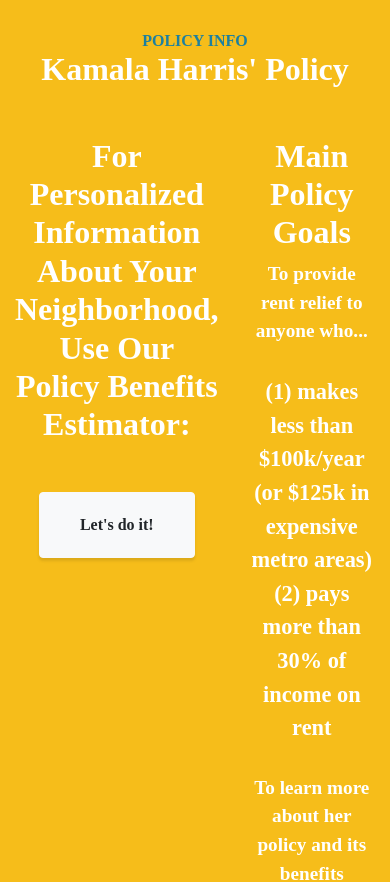
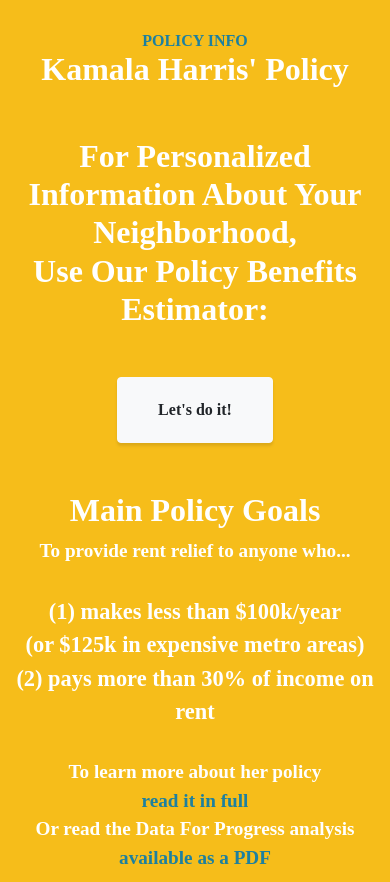
Before and after one commit to aaj3f/housing-policy-react, a React (Create React App) app: page /policies/harris in a window 390 px wide. Shown: the part 1380-2262 px from the top of the page. Built offline with nearby package versions, Linux system fonts and the light colour scheme.

Commit message:
correct minor responsive breakpoint issues

```diff
--- a/src/components/bookerGraph.js
+++ b/src/components/bookerGraph.js
@@ -63,7 +63,7 @@ class BookerGraph extends Component {
     // ]
     return(
       <React.Fragment>
-        <XYPlot className="mx-auto" height={400} width={400}>
+        <XYPlot className="mx-auto" height={400} width={350}>
           <VerticalGridLines />
           <HorizontalGridLines />
           <XAxis position="middle" tickTotal={5} title="Annual Income"/>
--- a/src/components/bookerSummary.js
+++ b/src/components/bookerSummary.js
@@ -6,7 +6,7 @@ class BookerSummary extends Component {
     return(
       <React.Fragment>
         <h2>Main Policy Goals</h2>
-        <p className="text-center text-justify">To provide rent relief to anyone who...<br/><br/><span style={{ fontSize: "1.4rem" }}>(1) pays more than 30% of their monthly income on rent (*)</span><br/><br/>Booker's policy would also improve affordable housing zoning laws and offer "Rainy Day" savings opportunities to its recipients.<br/><br/>To learn more about his policy and its benefits<br/><a href="https://www.congress.gov/bill/115th-congress/senate-bill/3342/text" target="_blank">read it in full</a><br/>Or read the Data For Progress analysis of it<br/><a href="http://filesforprogress.org/memos/housing/Booker_DFP_memo.pdf" target="_blank">available as a PDF</a></p>
+        <p className="text-center text-justify">To provide rent relief to anyone who...<br/><br/><span style={{ fontSize: "1.4rem" }}>(1) pays more than 30% of their monthly income on rent<br/>(tax credit is reduced if you pay more than Fair Market Rent for your area)</span><br/><br/>Booker's policy would also improve affordable housing zoning laws and offer "Rainy Day" savings opportunities to its recipients.<br/><br/>To learn more about his policy<br/><a href="https://www.congress.gov/bill/115th-congress/senate-bill/3342/text" target="_blank">read it in full</a><br/>Or read the Data For Progress analysis<br/><a href="http://filesforprogress.org/memos/housing/Booker_DFP_memo.pdf" target="_blank">available as a PDF</a></p>
       </React.Fragment>
     )
   }
--- a/src/components/harrisGraph.js
+++ b/src/components/harrisGraph.js
@@ -63,7 +63,7 @@ class HarrisGraph extends Component {
     // ]
     return(
       <React.Fragment>
-        <XYPlot className="mx-auto" height={400} width={400}>
+        <XYPlot className="mx-auto" height={400} width={350}>
           <VerticalGridLines />
           <HorizontalGridLines />
           <XAxis position="middle" tickTotal={5} title="Annual Income"/>
--- a/src/components/harrisSummary.js
+++ b/src/components/harrisSummary.js
@@ -6,7 +6,7 @@ class HarrisSummary extends Component {
     return(
       <React.Fragment>
         <h2>Main Policy Goals</h2>
-        <p className="text-center text-justify">To provide rent relief to anyone who...<br/><br/><span style={{ fontSize: "1.4rem" }}>(1) makes less than $100k/year<br/>(or $125k in expensive metro areas)<br/>(2) pays more than 30% of income on rent</span><br/><br/>To learn more about her policy and its benefits<br/><a href="https://www.congress.gov/bill/115th-congress/senate-bill/3250/text" target="_blank">read it in full</a><br/>Or read the Data For Progress analysis of it<br/><a href="http://filesforprogress.org/memos/housing/Harris_DFP_memo.pdf" target="_blank">available as a PDF</a></p>
+        <p className="text-center text-justify">To provide rent relief to anyone who...<br/><br/><span style={{ fontSize: "1.4rem" }}>(1) makes less than $100k/year<br/>(or $125k in expensive metro areas)<br/>(2) pays more than 30% of income on rent</span><br/><br/>To learn more about her policy<br/><a href="https://www.congress.gov/bill/115th-congress/senate-bill/3250/text" target="_blank">read it in full</a><br/>Or read the Data For Progress analysis<br/><a href="http://filesforprogress.org/memos/housing/Harris_DFP_memo.pdf" target="_blank">available as a PDF</a></p>
       </React.Fragment>
     )
   }
--- a/src/components/warrenSummary.js
+++ b/src/components/warrenSummary.js
@@ -6,7 +6,7 @@ class WarrenSummary extends Component {
     return(
       <React.Fragment>
         <h2>Main Policy Goals</h2>
-        <p className="text-center text-justify">To provide downpayment assistance to anyone who...<br/><br/><span style={{ fontSize: "1.4rem" }}>(1) makes less than 120% their area's median income<br/>(2) lives in a low-income or<br/>historically red-lined area</span><br/><br/>Warren's Policy also expands Fair Housing Act protections, improves funding & zoning for affordable housing, and would pay for itself through estate tax reform.<br/><br/>To learn more about her policy and its benefits<br/><a href="https://www.congress.gov/bill/115th-congress/senate-bill/3503/text" target="_blank">read it in full</a><br/>Or read the Data For Progress analysis of it<br/><a href="http://filesforprogress.org/memos/housing/Warren_DFP_memo.pdf" target="_blank">available as a PDF</a></p>
+        <p className="text-center text-justify">To provide downpayment assistance to anyone who...<br/><br/><span style={{ fontSize: "1.4rem" }}>(1) makes less than 120% their area's median income<br/>(2) lives in a low-income or<br/>historically red-lined area</span><br/><br/>Warren's Policy also expands Fair Housing Act protections, improves funding & zoning for affordable housing, and would pay for itself through estate tax reform.<br/><br/>To learn more about her policy<br/><a href="https://www.congress.gov/bill/115th-congress/senate-bill/3503/text" target="_blank">read it in full</a><br/>Or read the Data For Progress analysis<br/><a href="http://filesforprogress.org/memos/housing/Warren_DFP_memo.pdf" target="_blank">available as a PDF</a></p>
       </React.Fragment>
     )
   }
--- a/src/containers/policiesFooter.js
+++ b/src/containers/policiesFooter.js
@@ -47,7 +47,7 @@ class PoliciesFooter extends Component {
             {this.renderH2()}
             <div className="content-section-heading">
               <Row>
-                <Col>
+                <Col sm={12} lg={6} className="mb-5">
                   {this.renderGraph()}
                 </Col>
                 <Col>
--- a/src/containers/policiesHeader.js
+++ b/src/containers/policiesHeader.js
@@ -35,7 +35,7 @@ class PoliciesHeader extends Component {
               </h4>
               <p className="text-faded mb-0">for a {this.props.user.bedrooms}-bedroom unit</p>
             </div>
-            <div className="col-lg-3 col-md-6">
+            <div className="col-lg-3 col-md-6 mb-5">
               <span className="service-icon rounded-circle mx-auto mb-3 px-2">
                 <Textfit mode="single">${displayRentCost}</Textfit>
               </span>
```
